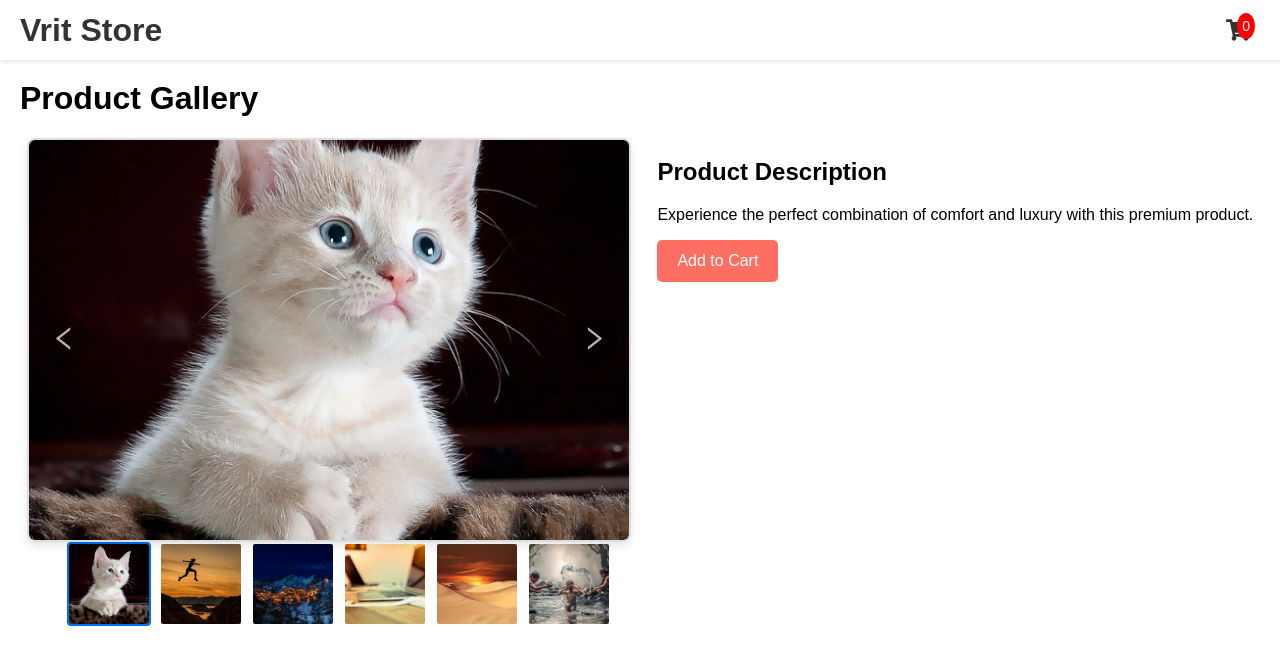
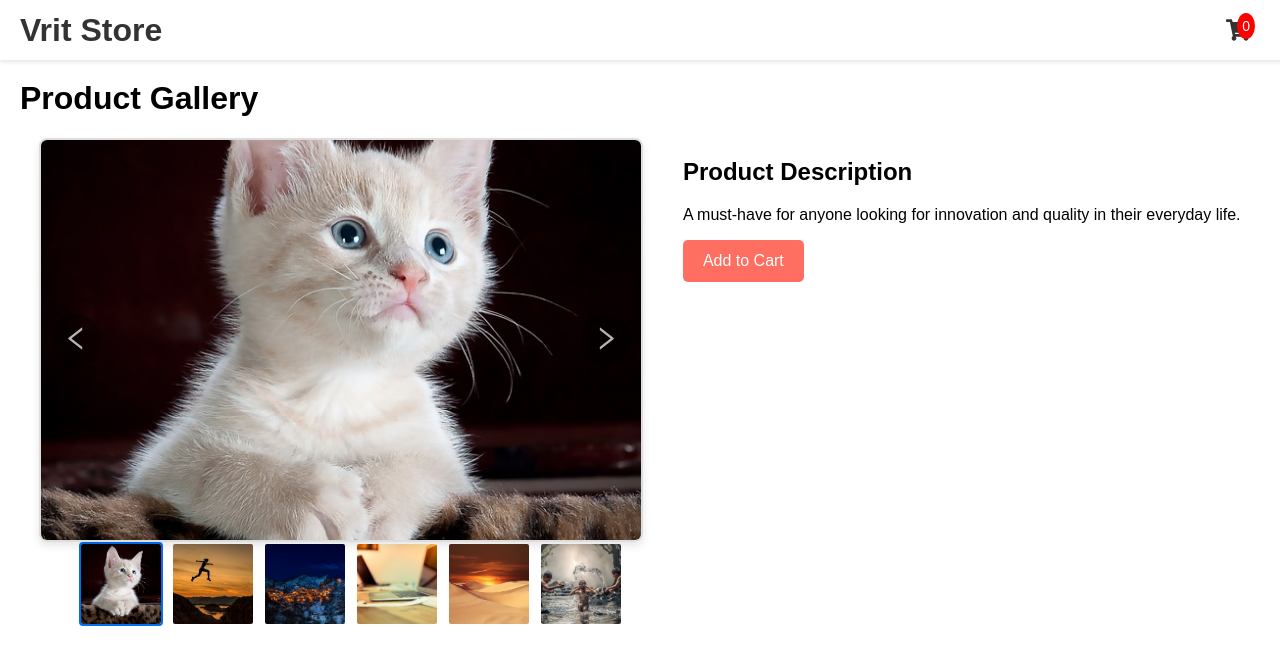
Before and after one commit to sagarkhadkaa/ecommerce, a Next.js app: page / in a window 1280 px wide. Shown: the top 664 px of the page. Built offline with nearby package versions, Linux system fonts and the light colour scheme.

Commit message:
Fix: hydration error due to Math.random()

```diff
--- a/app/components/ProductDescription.tsx
+++ b/app/components/ProductDescription.tsx
@@ -1,6 +1,6 @@
 'use client';
 
-import React from 'react';
+import React, { useState, useEffect } from 'react';
 import styles from './ProductDescription.module.scss';
 
 const descriptions = [
@@ -12,12 +12,14 @@ const descriptions = [
   'This unique product provides the perfect balance of performance and aesthetics.',
 ];
 
-const getRandomDescription = () => {
-  const randomIndex = Math.floor(Math.random() * descriptions.length);
-  return descriptions[randomIndex];
-};
+const ProductDescription: React.FC = () => {
+  const [description, setDescription] = useState<string>('');
 
-const ProductDescription: React.FC = () => {
+  useEffect(() => {
+    const randomIndex = Math.floor(Math.random() * descriptions.length);
+    setDescription(descriptions[randomIndex]);
+  }, []);
+
   const handleAddToCart = () => {
     alert('Product added to cart!');
   };
@@ -25,7 +27,7 @@ const ProductDescription: React.FC = () => {
   return (
     <div className={styles.productDescription}>
       <h2>Product Description</h2>
-      <p>{getRandomDescription()}</p>
+      <p>{description || 'Loading description...'}</p>{' '}
       <button className={styles.addToCartBtn} onClick={handleAddToCart}>
         Add to Cart
       </button>
```
Also changed, not shown: app/page.tsx (+0 -9 lines).
